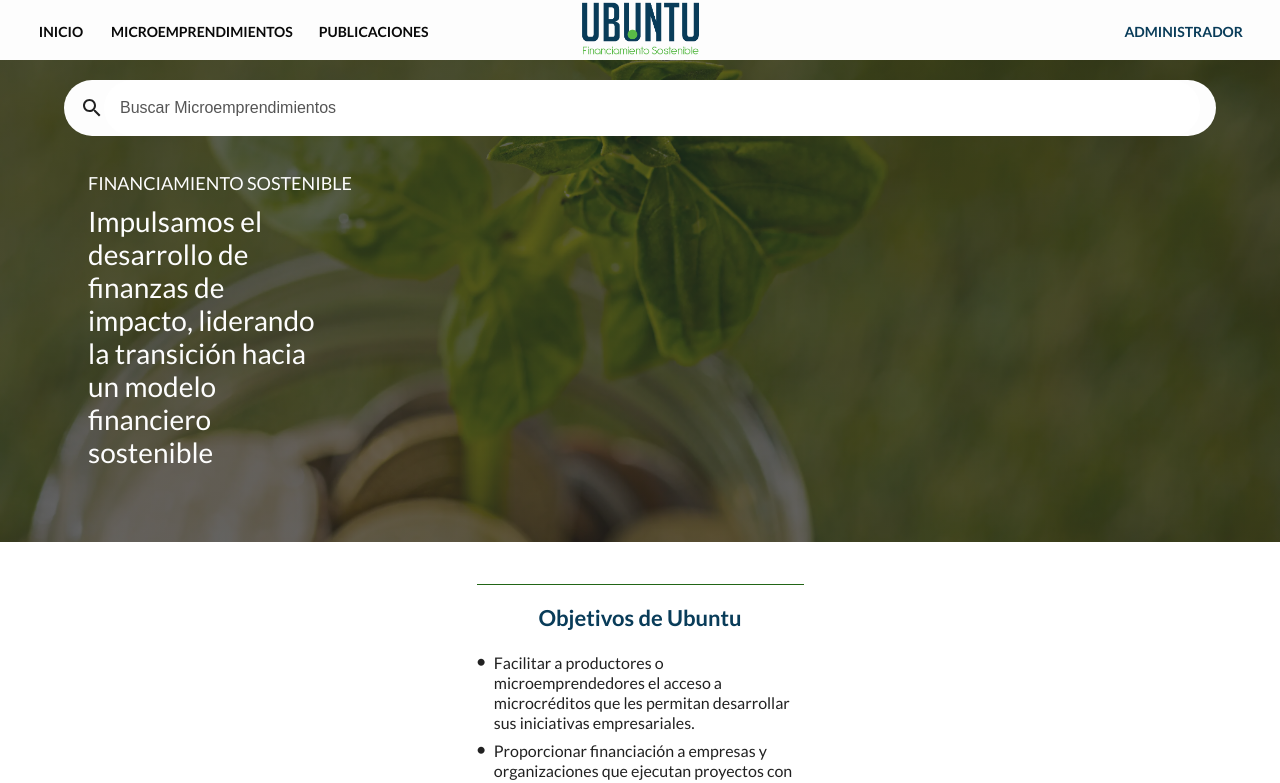
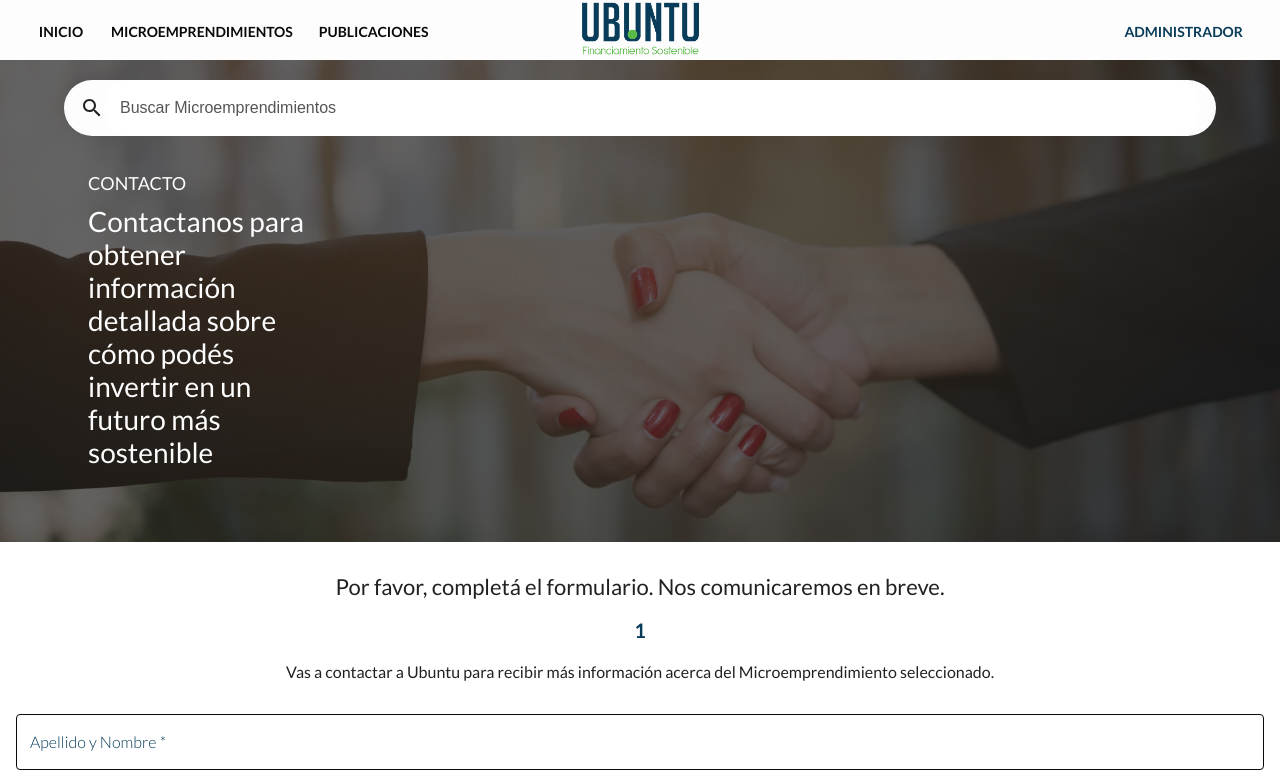
Before and after one commit to TomiCaratti13/SemilleroUbuntuFront, a React (Vite) app: page /formularioContacto/1 in a window 1280 px wide. Before the commit this address led to /. Shown: the top 783 px of the page. Built offline with nearby package versions, Linux system fonts and the light colour scheme.

Commit message:
Taken the title using parameters for the form

```diff
--- a/src/components/CardMicroemprendimiento.jsx
+++ b/src/components/CardMicroemprendimiento.jsx
@@ -158,7 +158,7 @@ export default function CardMicroemprendimiento({
             }}>
             {moreinfo}
           </Typography>
-          <ButtonBlue text="Contactar" link="formularioContacto" />
+          <ButtonBlue text="Contactar" link={`/formularioContacto/${title}`} />
         </CardContent>
       </Collapse>
       <CardActions
--- a/src/main.jsx
+++ b/src/main.jsx
@@ -33,7 +33,7 @@ ReactDOM.createRoot(document.getElementById('root')).render(
             element={<SectionPublicaciones />}
           />
           <Route
-            path="formularioContacto"
+            path="formularioContacto/:id"
             element={<SectionFormularioContacto />}
           />
         </Route>
--- a/src/views/SectionFormularioContacto.jsx
+++ b/src/views/SectionFormularioContacto.jsx
@@ -2,6 +2,7 @@ import { SectionHero } from '../components/SectionHero';
 import { Typography, Box, TextField, Button } from '@mui/material';
 import { useState } from 'react';
 import styled from '@mui/material/styles/styled';
+import { useParams } from 'react-router-dom';
 
 const CssTextField = styled(TextField)({
   '& label': {
@@ -33,6 +34,8 @@ export const SectionFormularioContacto = () => {
   };
 
   const [chars, setChars] = useState(0);
+
+  const { id } = useParams();
 
   return (
     <Box
@@ -80,7 +83,7 @@ export const SectionFormularioContacto = () => {
             width: '100%',
             color: 'azul.main',
           }}>
-          TITULO
+          {id}
         </Typography>
         <Typography
           variant="h4"
```
